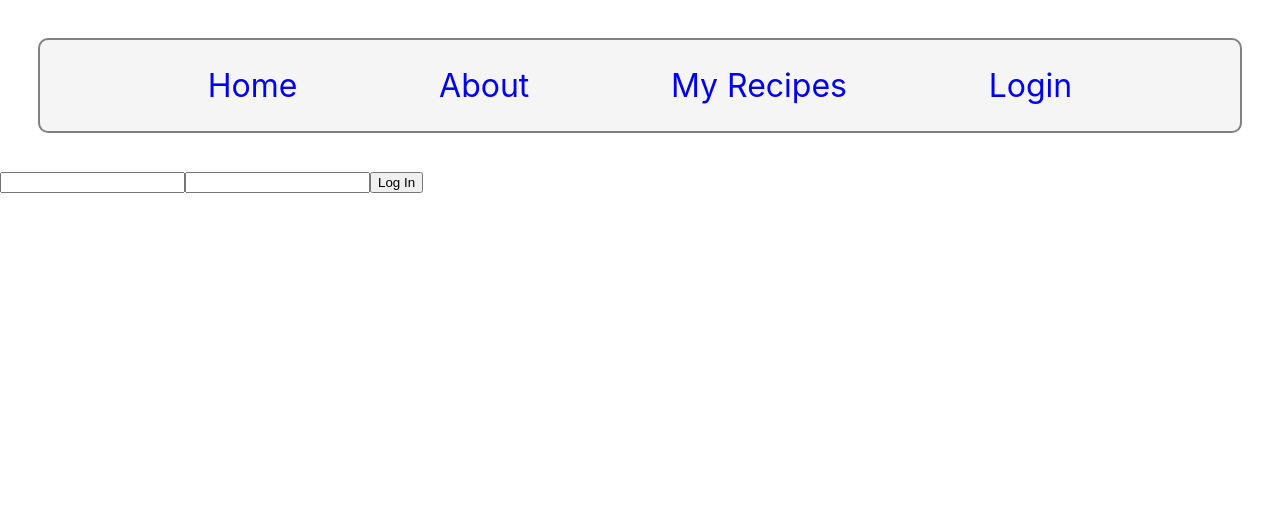
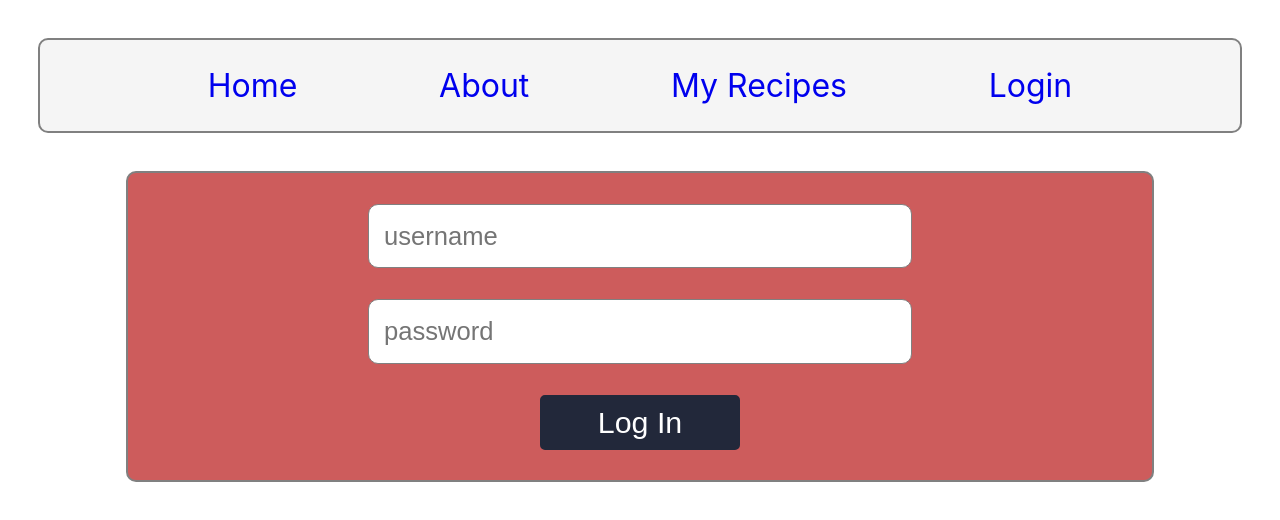
Before and after one commit to KD-Secret-Family-Recipes-Cookbook/front-end, a React (Create React App) app in the folder recipe-creator/: page / in a window 1280 px wide. Shown: the top 520 px of the page. Built offline with nearby package versions, Linux system fonts and the light colour scheme.

Commit message:
Added some styling to make the login page prettier

```diff
--- a/recipe-creator/src/components/Form.js
+++ b/recipe-creator/src/components/Form.js
@@ -29,7 +29,6 @@ const RowOneStyling = styled.input`
 
     &:focus {
         outline: none;
-        border: 2px solid green;
     }
 `
 const RowTwoStyling = styled.textarea`
@@ -43,7 +42,6 @@ const RowTwoStyling = styled.textarea`
 
     &:focus {
         outline: none;
-        border: 2px solid green;
     }
 `
 const RowThreeStyling = styled.textarea`
@@ -57,7 +55,6 @@ const RowThreeStyling = styled.textarea`
 
     &:focus {
         outline: none;
-        border: 2px solid green;
     }
 `
 const InstructionStyling = styled.div`
@@ -68,7 +65,7 @@ const InstructionStyling = styled.div`
 const ButtonContainer = styled.div`
     text-align: center;
 `
-const ButtonStyling = styled.button`
+export const ButtonStyling = styled.button`
     text-align: center;
     background-color: #22283A;
     color: white;
--- a/recipe-creator/src/components/Login.js
+++ b/recipe-creator/src/components/Login.js
@@ -1,5 +1,40 @@
 import React from "react";
 import { axiosWithAuth } from '../components/utils/axiosWithAuth';
+import { ButtonStyling } from './Form';
+import styled from "styled-components";
+
+// const LoginContainer = styled.div`
+//     width: 60%;
+//     margin: auto;
+//     height: 8rem;
+//     border: 2px solid grey;
+//     border-radius: 10px;
+//     background-color: indianred;
+// `
+const InputContainer = styled.div`
+    display: flex;
+    flex-direction: column;
+    align-items: center;
+    width: 80%;
+    margin: auto;
+    border: 2px solid grey;
+    border-radius: 10px;
+    background-color: indianred;
+`
+const InputStyling = styled.input`
+    width: 50%;
+    height: 2rem;
+    border-radius: 10px;
+    font-size: 1.6rem;
+    padding: 1.5%;
+    border: 1px solid grey;
+    outline: none;
+    margin-top: 3%;
+
+    &:focus {
+        outline: none;
+    }
+`
 
 class Login extends React.Component {
     state = {
@@ -39,19 +74,23 @@ class Login extends React.Component {
       return (
         <div>
           <form onSubmit={this.login}>
-            <input
+            <InputContainer>
+              <InputStyling
                 type="text"
                 name="username"
+                placeholder='username'
                 value={this.state.credentials.username}
                 onChange={this.handleChange}
               />
-            <input
+              <InputStyling
                 type="password"
                 name="password"
+                placeholder='password'
                 value={this.state.credentials.password}
                 onChange={this.handleChange}
               />
-            <button>Log In</button>
+              <ButtonStyling>Log In</ButtonStyling>
+            </InputContainer>
           </form>
         </div>
       );
--- a/recipe-creator/src/components/Recipes.js
+++ b/recipe-creator/src/components/Recipes.js
@@ -27,10 +27,9 @@ const Recipes = props => {
             <ListStyle>
                 {props.recipe.map(recItem => (
                     <CardStyle key={recItem.id}>
-                        <h2>{recItem.name}</h2>
-                        <h3>{recItem.category}</h3>
-                        <h4>{recItem.source}</h4>
-                        <h4>{recItem.ingredients}</h4>
+                        <h2>{`${recItem.source}'s ${recItem.name}`}</h2>
+                        <p>{recItem.category}</p>
+                        <p>{recItem.ingredients}</p>
                         <p>{recItem.instructions}</p>
                     </CardStyle>
                 ))}
```
Lines whose indentation alone changed are shown as unchanged.
